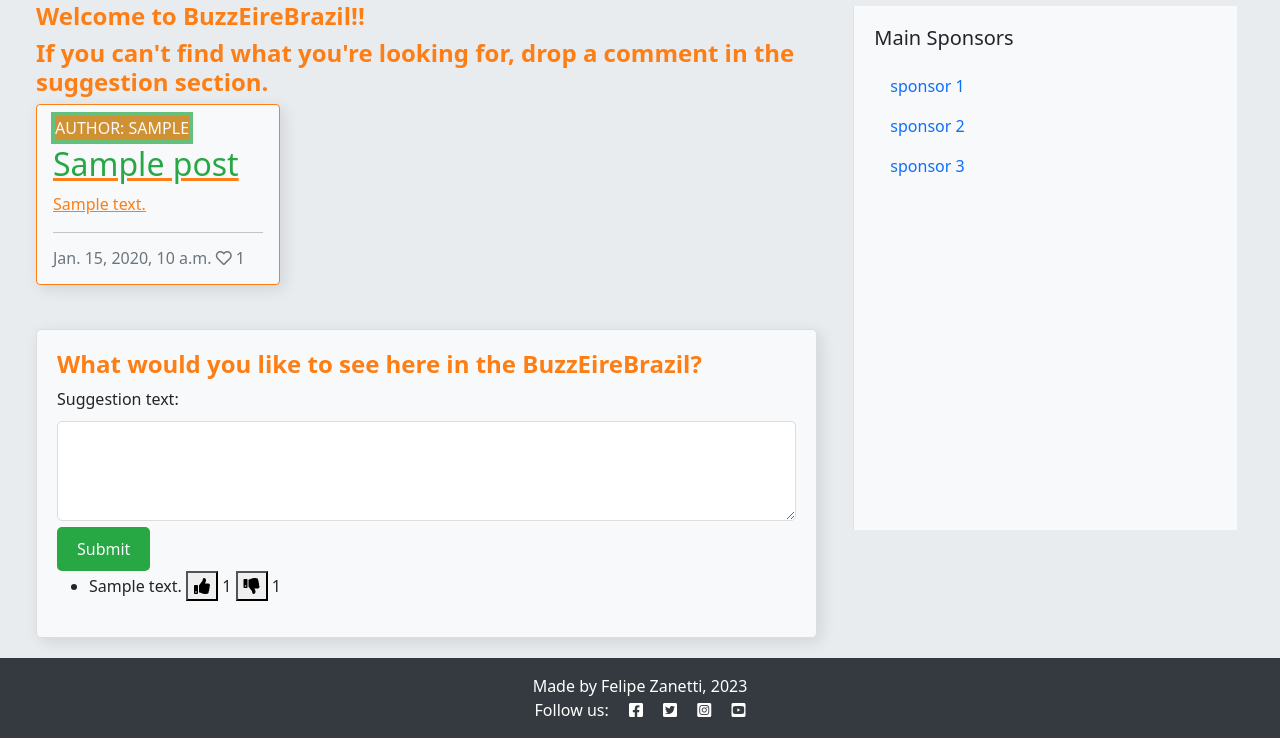
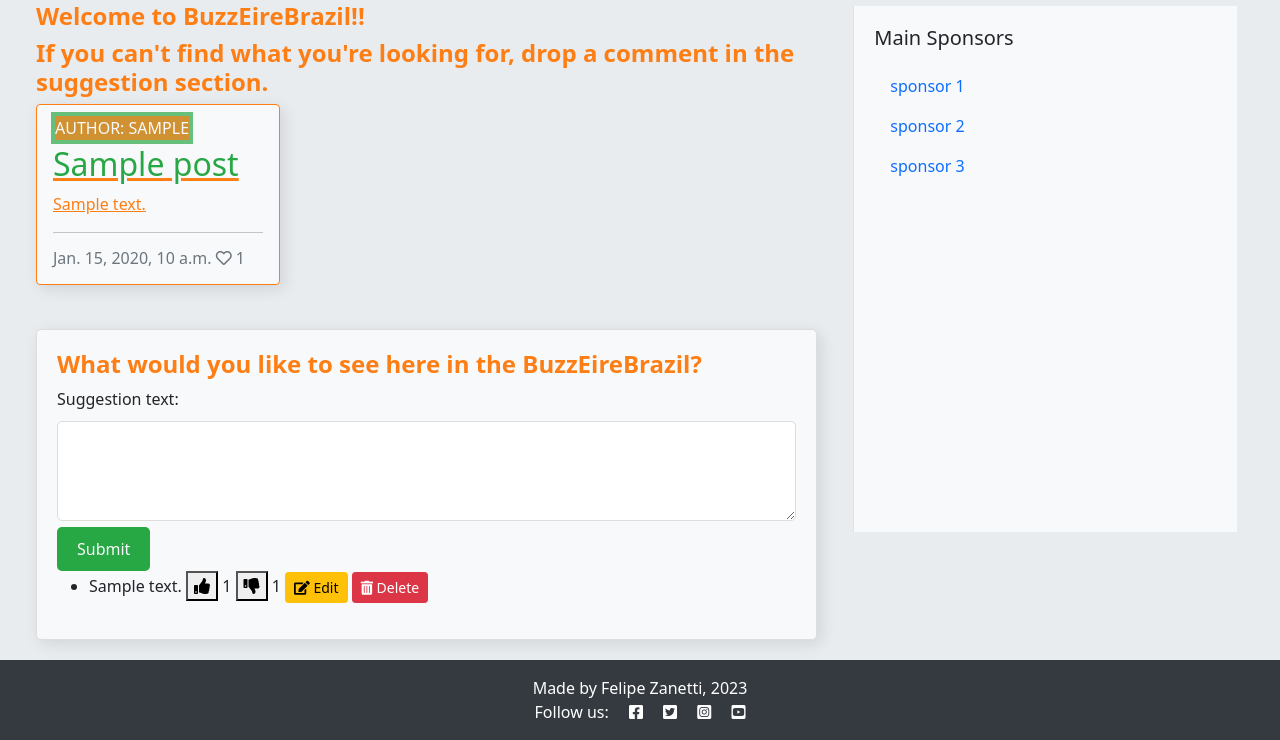
Before and after one commit to zanettiprado/BuzzEireBrazil, a Django app: page / in a window 1280 px wide. Shown: the part 100-840 px from the top of the page. Run offline with Django 3.2, Linux system fonts and the light colour scheme; a user stored in the database is signed in; tables that the repository leaves empty hold one stand-in row (values such as "Sample post"); some libraries are stand-ins or nearby versions.

Commit message:
error to find the directory with my edit and delete option buttons

```diff
--- a/blog/forms.py
+++ b/blog/forms.py
@@ -19,3 +19,8 @@ class UserSuggestionForm(forms.ModelForm):
         if len(suggestion_text) < 10:
             raise forms.ValidationError("Suggestion must be at least 10 characters long.")
         return suggestion_text
+
+class SuggestionForm(forms.ModelForm):
+    class Meta:
+        model = UserSuggestion
+        fields = ['suggestion_text']
--- a/blog/models.py
+++ b/blog/models.py
@@ -2,7 +2,9 @@ from django.db import models
 from django.contrib.auth.models import User
 from cloudinary.models import CloudinaryField
 
+
 # Choices for the status of a blog post
+
 STATUS = (
     (0, "Draft"),
     (1, "Published")
--- a/blog/urls.py
+++ b/blog/urls.py
@@ -8,6 +8,8 @@ urlpatterns = [
     path('suggestion-dislike/<int:suggestion_id>/', views.SuggestionDislike.as_view(), name='suggestion_dislike'),
     path('suggestions/<int:suggestion_id>/edit/', views.edit_suggestion, name='edit_suggestion'),
     path('suggestions/<int:suggestion_id>/delete/', views.delete_suggestion, name='delete_suggestion'),
+    path('edit_comment/<int:comment_id>/', views.edit_comment, name='edit_comment'),
+    path('delete_comment/<int:comment_id>/', views.delete_comment, name='delete_comment'),
     path('<slug:slug>/', views.PostDetail.as_view(), name='post_detail'),
     path('like/<slug:slug>/', views.PostLike.as_view(), name='post_like'),
     path('comment-like/<int:comment_id>/', views.CommentLike.as_view(), name='comment_like'),
--- a/blog/views.py
+++ b/blog/views.py
@@ -2,7 +2,7 @@ from django.shortcuts import render, get_object_or_404, reverse, redirect
 from django.views import generic, View
 from django.http import HttpResponseRedirect
 from .models import Post, Comment, UserSuggestion
-from .forms import CommentForm, UserSuggestionForm
+from .forms import CommentForm, UserSuggestionForm, SuggestionForm
 from django.contrib.auth.decorators import login_required
 
 
@@ -145,12 +145,18 @@ class SuggestionDislike(View):
 
 @login_required
 def edit_suggestion(request, suggestion_id):
-    suggestion = get_object_or_404(UserSuggestion, id=suggestion_id, user=request.user)
+    suggestion = get_object_or_404(UserSuggestion, pk=suggestion_id)
+
     if request.method == 'POST':
-        suggestion.suggestion_text = request.POST['suggestion_text']
-        suggestion.save()
-        return redirect('your_suggestions_page')
-    return render(request, 'edit_suggestion.html', {'suggestion': suggestion})
+        form = SuggestionForm(request.POST, instance=suggestion)
+        if form.is_valid():
+            form.save()
+            return redirect('suggestion_list')
+    else:
+        form = SuggestionForm(instance=suggestion)
+
+    return render(request, 'edit_suggestion.html', {'form': form, 'suggestion': suggestion})
+
 
 @login_required
 def delete_suggestion(request, suggestion_id):
@@ -159,3 +165,22 @@ def delete_suggestion(request, suggestion_id):
         suggestion.delete()
         return redirect('your_suggestions_page')
     return render(request, 'delete_suggestion.html', {'suggestion': suggestion})
+
+
+def edit_comment(request, comment_id):
+    comment = get_object_or_404(Comment, id=comment_id)
+    if request.method == 'POST':
+        form = CommentForm(request.POST, instance=comment)
+        if form.is_valid():
+            form.save()
+            return redirect('your_comment_list_view')
+    else:
+        form = CommentForm(instance=comment)
+    return render(request, 'edit_comment.html', {'form': form})
+
+
+def delete_comment(request, comment_id):
+    comment = get_object_or_404(Comment, id=comment_id)
+    if request.method == 'POST' and request.user == comment.user:
+        comment.delete()
+    return redirect('your_comment_list_view')
--- a/templates/index.html
+++ b/templates/index.html
@@ -107,6 +107,19 @@
                     {% endif %}
                 </form>
                 <span class="dislikes">{{ suggestion.total_dislikes }}</span>
+
+                <!-- Edit and Delete buttons for suggestions -->
+                {% if user.is_authenticated and user == suggestion.user %}
+                <a href="{% url 'edit_suggestion' suggestion.id %}" class="btn btn-sm btn-warning">
+                    <i class="fas fa-edit"></i> Edit
+                </a>
+                <form class="d-inline" action="{% url 'delete_suggestion' suggestion.id %}" method="POST">
+                    {% csrf_token %}
+                    <button type="submit" class="btn btn-sm btn-danger">
+                        <i class="fas fa-trash-alt"></i> Delete
+                    </button>
+                </form>
+                {% endif %}
             </li>
             {% endfor %}
         </ul>
@@ -123,9 +136,25 @@
                             class="text-muted">{{ comment.created_on }}</small></h5>
                     <p class="card-text comment-body">{{ comment.body | linebreaks }}</p>
 
-                    <!-- reach comment_buttons.html for like and dislike -->
+                    <!-- Like and Dislike buttons for comments -->
                     {% include 'blog/comment_buttons.html' %}
 
+                    <!-- Edit button -->
+                    {% if user.is_authenticated and user == comment.user %}
+                    <a href="{% url 'edit_comment' comment.id %}" class="btn btn-sm btn-warning">
+                        <i class="fas fa-edit"></i> Edit
+                    </a>
+                    {% endif %}
+
+                    <!-- Delete button -->
+                    {% if user.is_authenticated and user == comment.user %}
+                    <form class="d-inline" action="{% url 'delete_comment' comment.id %}" method="POST">
+                        {% csrf_token %}
+                        <button type="submit" class="btn btn-sm btn-danger">
+                            <i class="fas fa-trash-alt"></i> Delete
+                        </button>
+                    </form>
+                    {% endif %}
                 </div>
             </div>
             {% endfor %}
```
Also changed, not shown: blog/templates/suggestions/delete_suggestion.html (added, +12 -0 lines), blog/templates/suggestions/edit_suggestion.html (added, +11 -0 lines).
